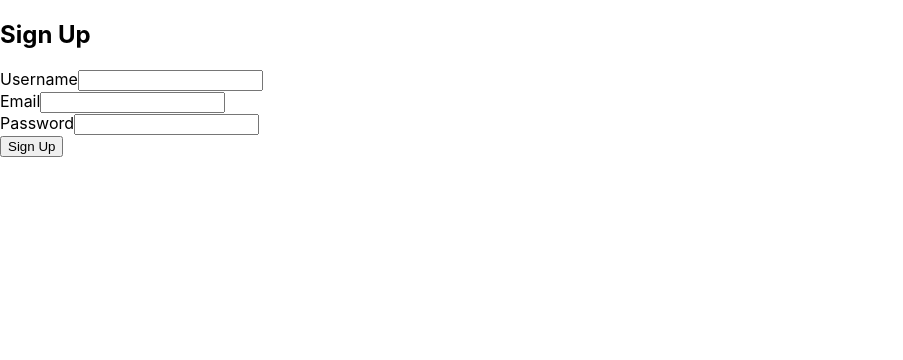
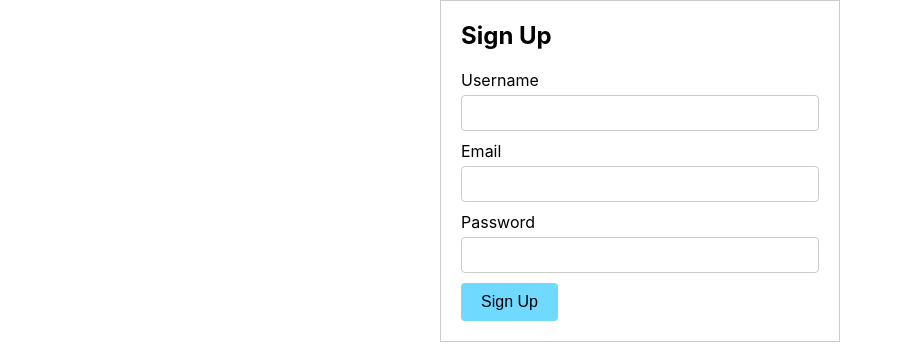
Before and after one commit to VictorApaez/meow-madness, a React (Create React App) app in the folder client/: page /signup in a window 1280 px wide. Shown: the top 360 px of the page, without its empty margins (0-903 px from the left). Built offline with nearby package versions, Linux system fonts and the light colour scheme.

Commit message:
same styling for login and signup

```diff
--- a/client/src/styles/Login.css
+++ b/client/src/styles/Login.css
@@ -27,8 +27,8 @@
 }
 
 .login__button {
-  background-color: #e7648b;
-  color: white;
+  background-color: #70d9ff;
+  color: black;
   padding: 10px 20px;
   border: none;
   border-radius: 4px;
@@ -37,5 +37,6 @@
 }
 
 .login__button:hover {
-  background-color: #3e8e41;
+  color: white;
+  background-color: #36a5ce;
 }
--- a/client/src/styles/Signup.css
+++ b/client/src/styles/Signup.css
@@ -0,0 +1,42 @@
+.signup {
+  max-width: 400px;
+  margin: 0 auto;
+  padding: 20px;
+  border: 1px solid #ccc;
+}
+
+.signup__title {
+  margin-top: 0;
+}
+
+.signup__form-group {
+  margin-bottom: 10px;
+}
+
+.signup__label {
+  display: block;
+  margin-bottom: 5px;
+}
+
+.signup__input {
+  width: 100%;
+  padding: 8px;
+  border: 1px solid #ccc;
+  border-radius: 4px;
+  font-size: 16px;
+}
+
+.signup__button {
+  background-color: #70d9ff;
+  color: black;
+  padding: 10px 20px;
+  border: none;
+  border-radius: 4px;
+  cursor: pointer;
+  font-size: 16px;
+}
+
+.signup__button:hover {
+  color: white;
+  background-color: #36a5ce;
+}
```
